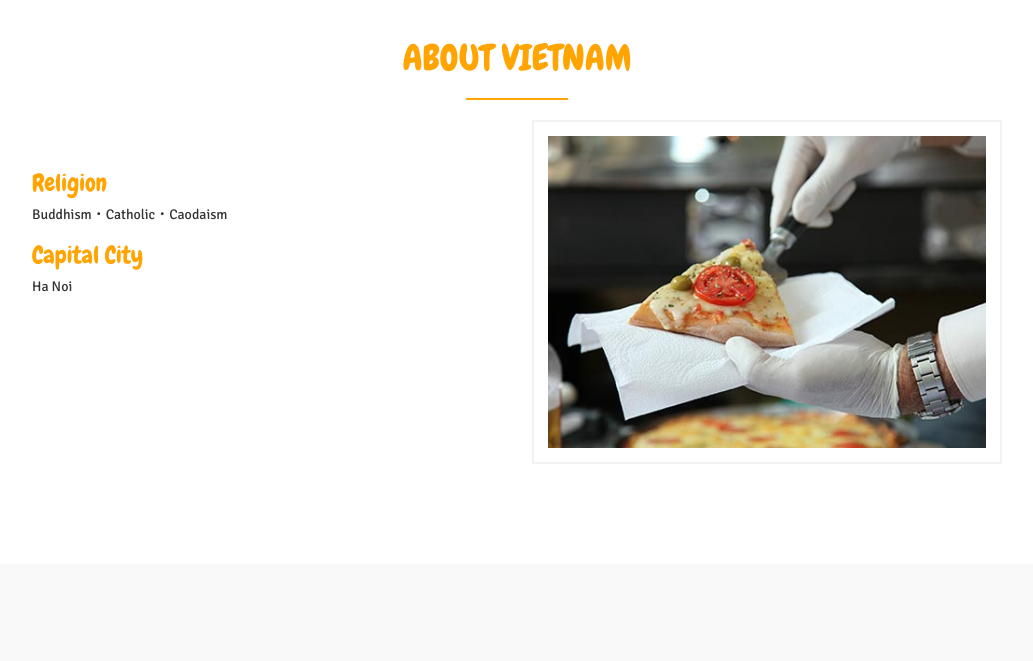
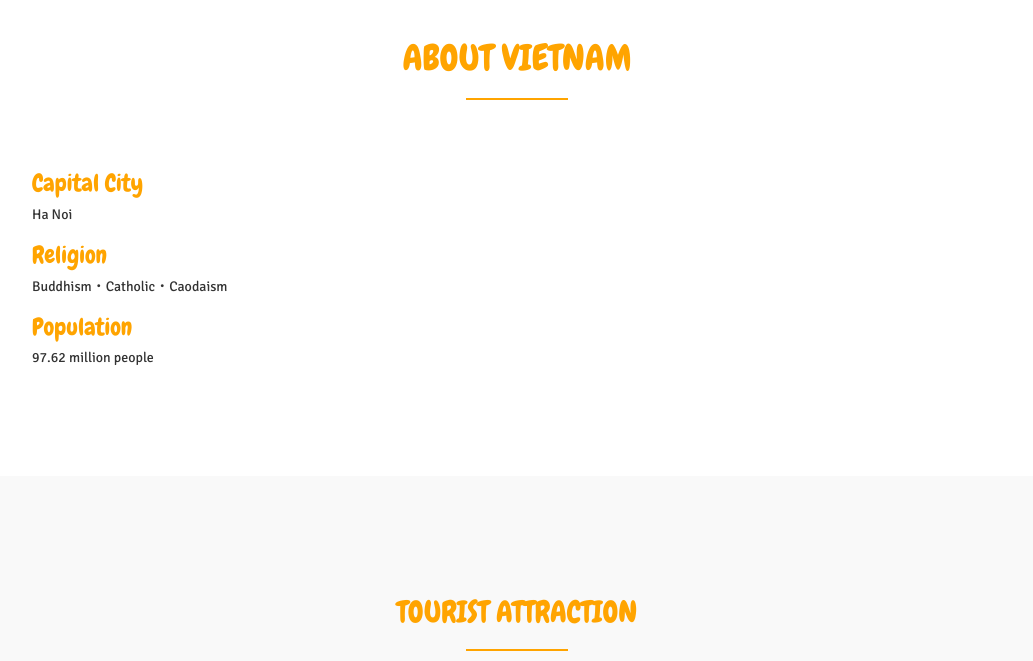
Before and after one commit to swuPooh/web, a plain HTML site: page index.html in a window 1280 px wide. Shown: the part 1000-1661 px from the top of the page, without its empty margins (123-1156 px from the left). Drawn offline with Linux system fonts and the light colour scheme; some packages are replaced by stand-ins of ours.

Commit message:
Update index.html

```diff
--- a/index.html
+++ b/index.html
@@ -82,13 +82,14 @@
 				</div>
 				<div class="col-md-6 col-sm-6">
 					<h3 class="text-uppercase padding-bottom-10"></h3>
+					<h3>Capital City</h3>
+					                <h5>Ha Noi</h5>
 					<h3>Religion</h3>
 							<h5>Buddhism・Catholic・Caodaism</h5>
-					<h3>Capital City</h3>
-					                <h5>Ha Noi</h5>
+					<h3>Population</h3>
+					                <h5>97.62 million people</h5>
 				</div>
 				<div class="col-md-6 col-sm-6">
-					<img src="images/about-img1.jpg" class="img-responsive img-bordered img-about" alt="about img">
 				</div>
 			</div>
 		</div>
```
